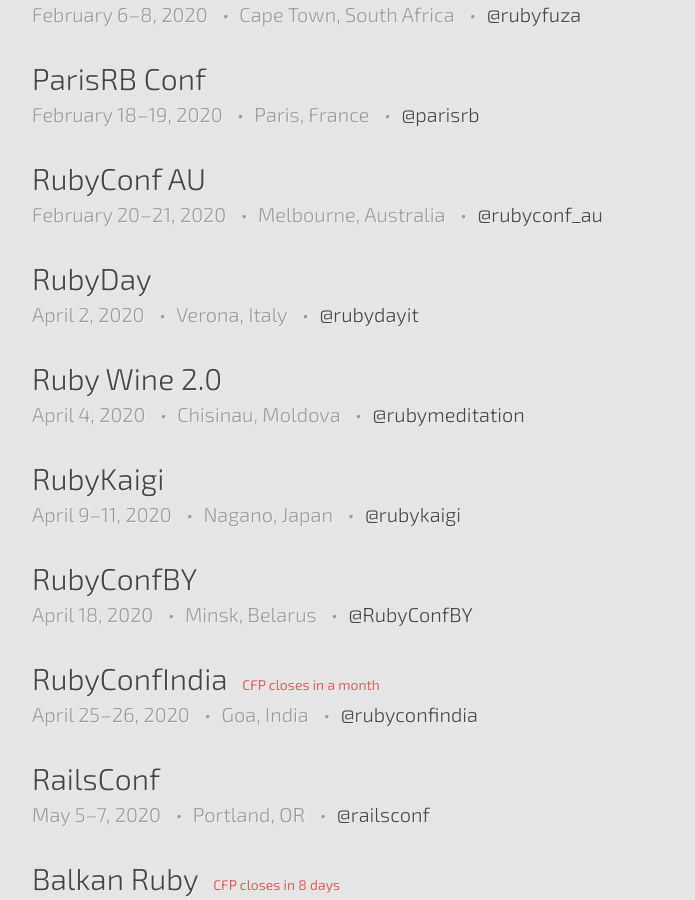
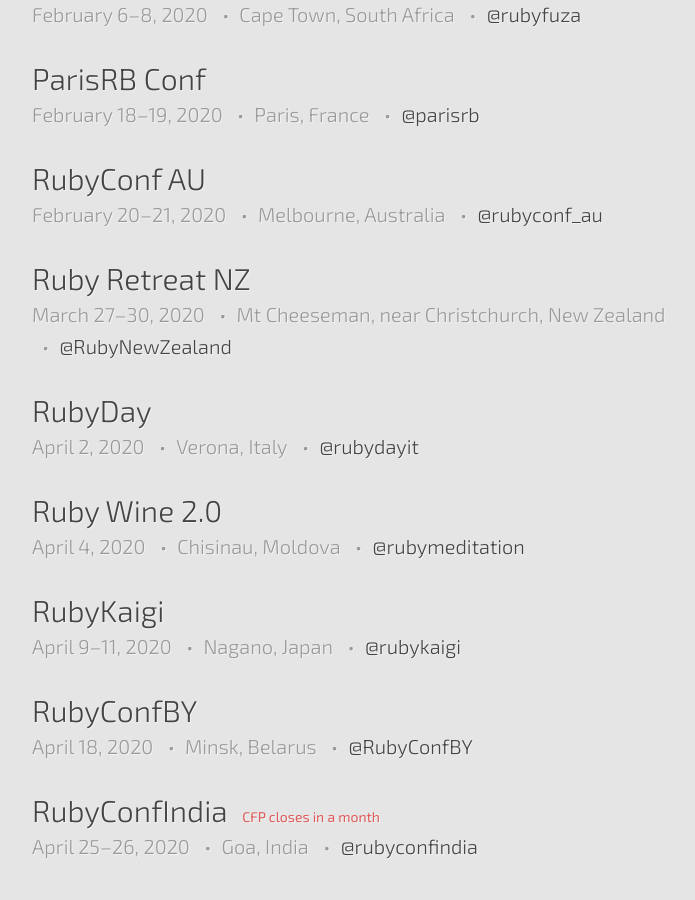
Before and after one commit to ruby-conferences/ruby-conferences.github.io, a Jekyll site: the page built from index.html, in a window 1280 px wide and 900 px high, scrolled down 702 px. Shown: the whole window, without its empty margins (208-903 px from the left). Built offline with Jekyll 4.4.1, drawn with Linux system fonts in a browser that asks for light colours.

Commit message:
Add Ruby Retreat NZ

```diff
--- a/_data/conferences.yml
+++ b/_data/conferences.yml
@@ -1865,6 +1865,13 @@
   end_date: 2020-02-21
   twitter: rubyconf_au
 
+- name: Ruby Retreat NZ
+  location: Mt Cheeseman, near Christchurch, New Zealand
+  url: https://retreat.ruby.nz
+  start_date: 2020-03-27
+  end_date: 2020-03-30
+  twitter: RubyNewZealand
+
 - name: RubyDay
   location: Verona, Italy
   start_date: 2020-04-02
```
